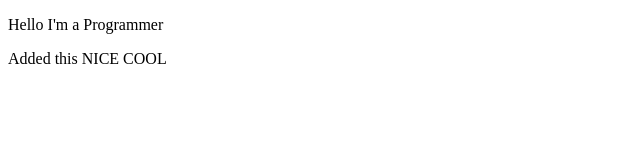
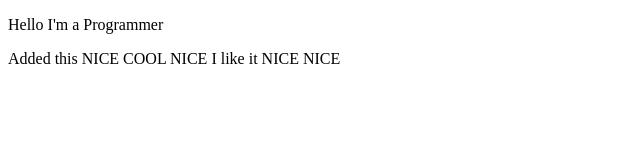
Before and after one commit to JohnRen1211/PRAC-HTML, a plain HTML site: page PRAC1.html in a window 1280 px wide. Shown: the whole page, without its empty margins (0-640 px from the left). Drawn offline with Linux system fonts and the light colour scheme.

Commit message:
Push
Update

```diff
--- a/PRAC1.html
+++ b/PRAC1.html
@@ -10,6 +10,10 @@
     <p>Added this
    NICE
    COOL
+   NICE
+   I like it
+   NICE
+   NICE
     </p>
 
 </body>
```
